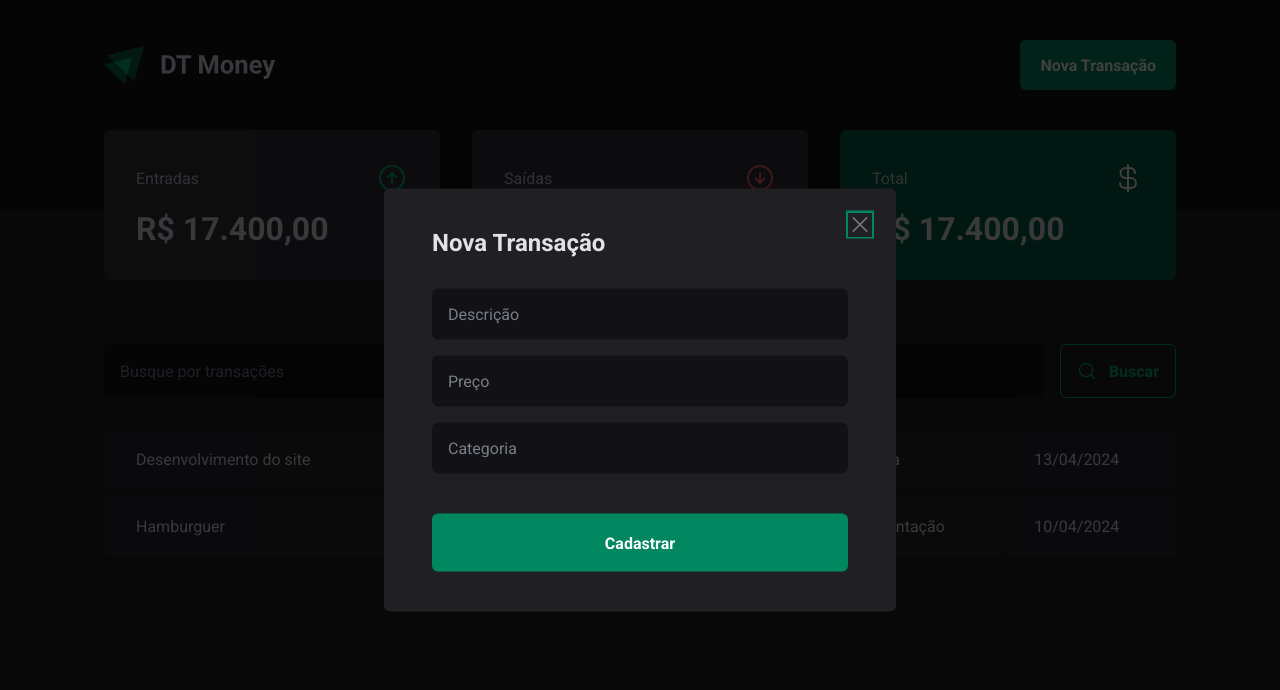
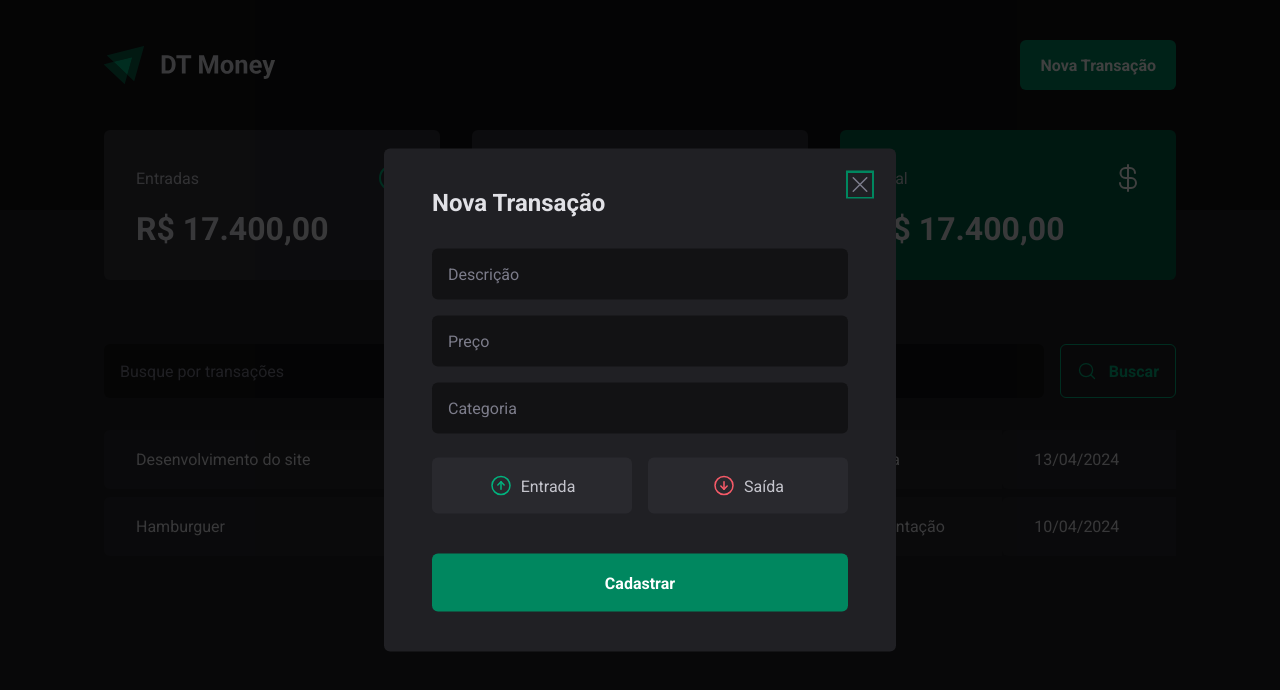
Before and after one commit to arrobarafael/dt-money-new, a React (Vite) app: page / in a window 1280 px wide. Both pictures are taken after a click on the button "Nova Transação". Shown: the top 690 px of the page. Built offline with nearby package versions, Linux system fonts and the light colour scheme.

Commit message:
Criado botões de flag para entrada e saída

```diff
--- a/src/components/NewTransactionModal/index.tsx
+++ b/src/components/NewTransactionModal/index.tsx
@@ -1,6 +1,12 @@
 import * as Dialog from '@radix-ui/react-dialog';
-import { CloseButton, Content, Overlay } from './styles';
-import { X } from 'phosphor-react';
+import {
+  CloseButton,
+  Content,
+  Overlay,
+  TransactionType,
+  TransactionTypeButton,
+} from './styles';
+import { ArrowCircleDown, ArrowCircleUp, X } from 'phosphor-react';
 
 export function NewTransactionModal() {
   return (
@@ -19,6 +25,18 @@
           <input type="number" placeholder="Preço" required />
           <input type="text" placeholder="Categoria" required />
 
+          <TransactionType>
+            <TransactionTypeButton variant="income">
+              <ArrowCircleUp size={24} />
+              Entrada
+            </TransactionTypeButton>
+
+            <TransactionTypeButton variant="outcome">
+              <ArrowCircleDown size={24} />
+              Saída
+            </TransactionTypeButton>
+          </TransactionType>
+
           <button type="submit">Cadastrar</button>
         </form>
       </Content>
--- a/src/components/NewTransactionModal/styles.ts
+++ b/src/components/NewTransactionModal/styles.ts
@@ -68,3 +68,34 @@
   cursor: pointer;
   color: ${(props) => props.theme['gray-500']};
 `;
+
+export const TransactionType = styled.div`
+  display: grid;
+  grid-template-columns: repeat(2, 1fr);
+  gap: 1rem;
+  margin-top: 0.5rem;
+`;
+
+interface TransactionTypeButtonProps {
+  variant: 'income' | 'outcome';
+}
+
+export const TransactionTypeButton = styled.button<TransactionTypeButtonProps>`
+  background: ${(props) => props.theme['gray-700']};
+  padding: 1rem;
+  display: flex;
+  align-items: center;
+  justify-content: center;
+  gap: 0.5rem;
+  border-radius: 6px;
+  cursor: pointer;
+  border: 0;
+  color: ${(props) => props.theme['gray-300']};
+
+  svg {
+    color: ${(props) =>
+      props.variant === 'income'
+        ? props.theme['green-300']
+        : props.theme['red-300']};
+  }
+`;
```
